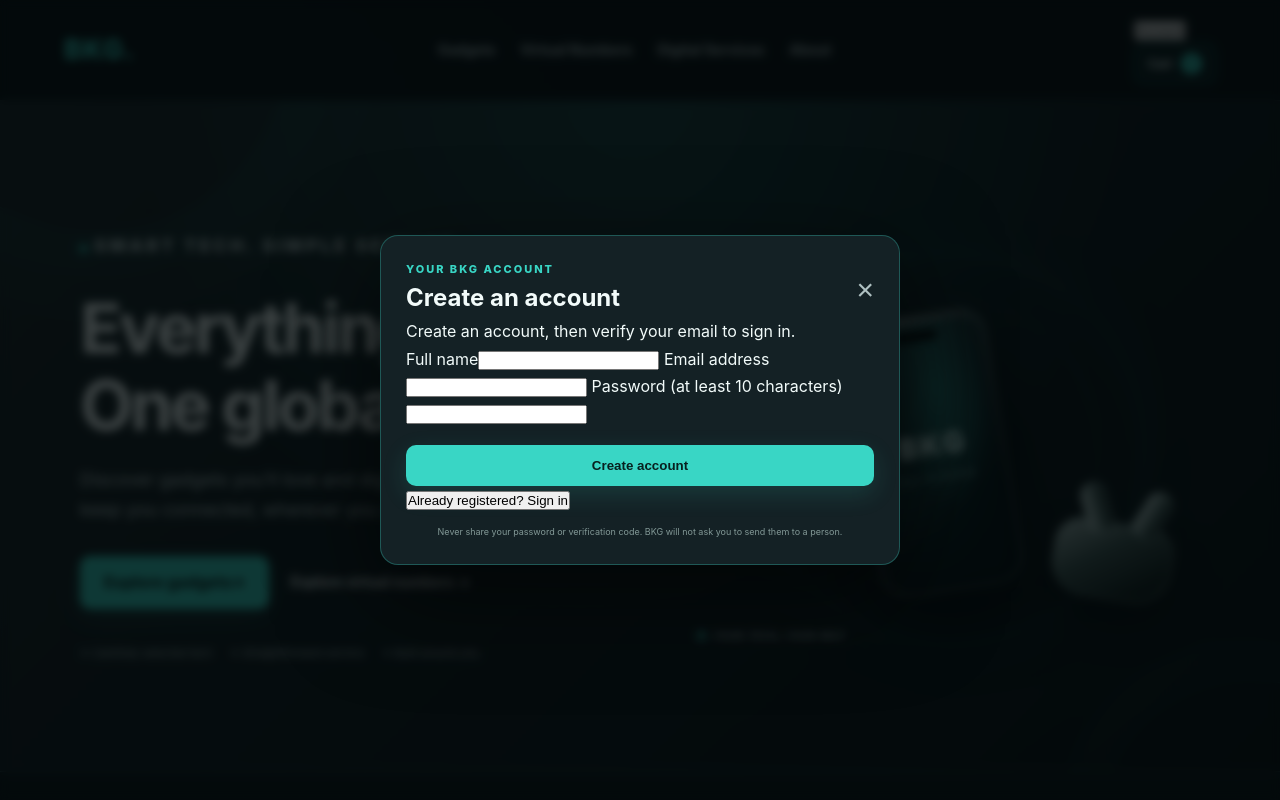
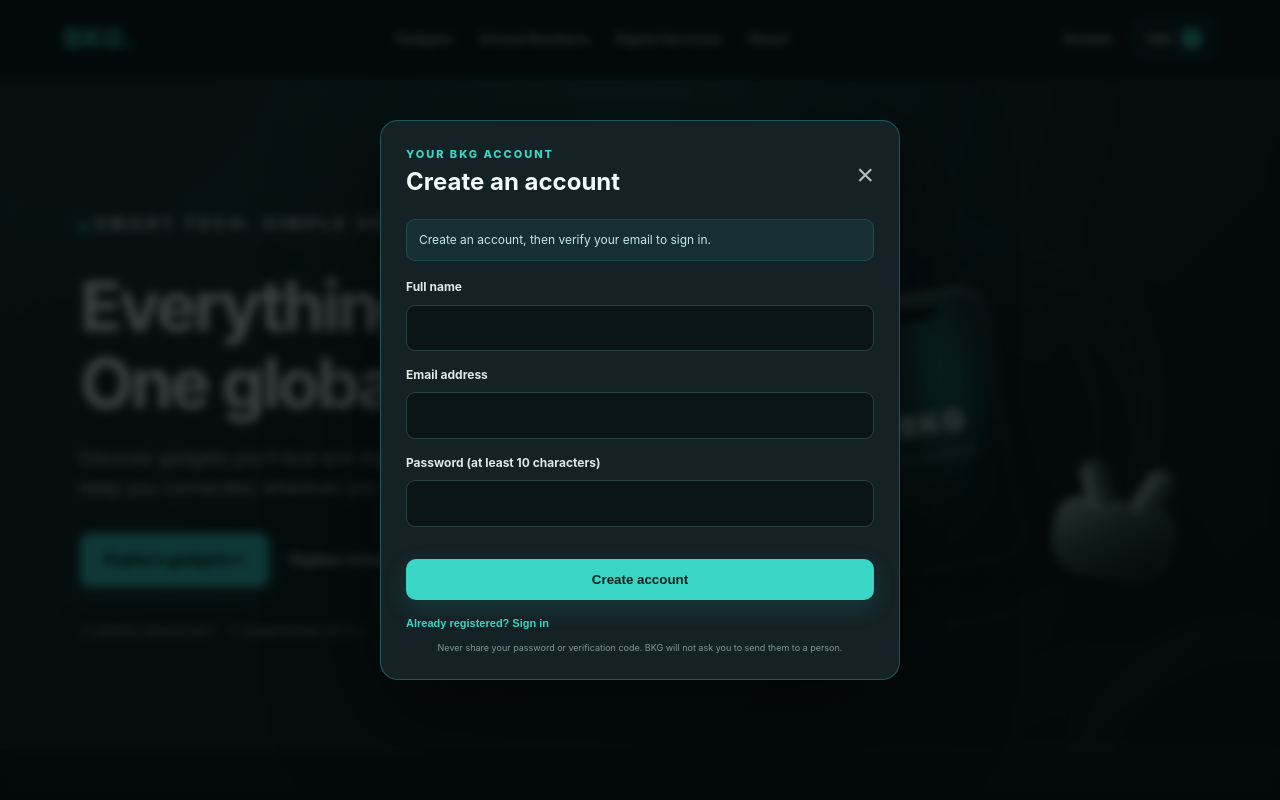
Before and after one commit to workingskayykayy-ctrl/big-kayy-global, a website: page index.html in a window 1280 px wide. Both pictures are taken after a click on the button "Account". Shown: the top 800 px of the page. Drawn offline with Linux system fonts and the light colour scheme.

Commit message:
Style BKG customer account and verification forms

```diff
--- a/style.css
+++ b/style.css
@@ -168,3 +168,19 @@
 @media(max-width:900px) { .hero { grid-template-columns:1fr .75fr; }.hero-art { min-height:320px; }.product-grid { grid-template-columns:repeat(2,minmax(0,1fr)); }.virtual-section { gap:25px;padding:28px; }.benefit-strip>div { padding:15px 12px; }.benefit-strip strong { font-size:11px; } }
 @media(max-width:650px) { .hero { grid-template-columns:1fr; text-align:center; padding:68px 22px 38px; }.hero h1 { font-size:clamp(2.6rem,11vw,4rem); }.hero p { margin-left:auto;margin-right:auto; }.hero-actions,.hero-trust { justify-content:center; }.hero-art { min-height:290px;max-width:390px;width:100%;margin:0 auto; }.device-phone { transform:rotate(-9deg) translate(-10px,0) scale(.86); }.device-earbuds { transform:rotate(9deg) scale(.85);right:0; }.art-label { left:8%; }.benefit-strip { grid-template-columns:1fr;margin-bottom:55px; }.benefit-strip>div { border-right:0;border-bottom:1px solid var(--border);padding:13px 18px; }.benefit-strip>div:last-child { border-bottom:0; }.section-heading { display:block; }.section-heading>p { margin-top:13px; }.product-grid { grid-template-columns:repeat(2,minmax(0,1fr));gap:12px; }.product-visual { height:155px; }.product-info { padding:14px; }.product-info h3 { font-size:16px; }.product-info>p:not(.product-category) { min-height:76px;font-size:11px; }.outline-button { font-size:10px;padding:10px 8px; }.virtual-section { grid-template-columns:1fr;margin:55px 0;padding:23px 18px; }.service-grid { grid-template-columns:1fr; }.service-card p { min-height:0; }.about-section { grid-template-columns:1fr;gap:7px; }.about-mark { font-size:52px; }.contact-section { align-items:flex-start;flex-direction:column;padding:25px 20px; }footer { flex-direction:column;text-align:center;gap:8px; } }
 @media(max-width:380px) { .product-grid { grid-template-columns:1fr; }.product-visual { height:180px; }.product-info>p:not(.product-category) { min-height:0; }.hero-trust { font-size:10px; }.cart-actions { flex-direction:column; }.cart-actions button { width:100%; } }
+
+/* Account access and form feedback */
+.header-actions { display:flex;align-items:center;gap:9px; }
+.account-button { background:transparent;color:var(--text);border:1px solid var(--border);border-radius:10px;padding:9px 13px;font-size:12px;font-weight:750;cursor:pointer; }
+.account-button:hover { color:var(--accent);border-color:rgba(57,214,197,.45); }
+.account-form { display:grid;gap:14px;margin-top:16px; }
+.account-form label { display:grid;gap:7px;color:#dce9e7;font-size:12px;font-weight:750; }
+.account-form input { width:100%;min-width:0;background:#0b1417;border:1px solid rgba(124,190,187,.27);border-radius:9px;padding:12px;color:var(--text);font:inherit;font-weight:400;outline:none; }
+.account-form input:focus { border-color:var(--accent);box-shadow:0 0 0 3px rgba(57,214,197,.1); }
+.account-form [hidden],.account-alternatives [hidden] { display:none !important; }
+.account-alternatives { display:flex;justify-content:space-between;gap:12px;flex-wrap:wrap;margin-top:17px; }
+.account-alternatives button { background:transparent;border:0;color:var(--accent);font-size:11px;font-weight:750;cursor:pointer;text-align:left; }
+.form-status { background:rgba(57,214,197,.08);border:1px solid rgba(57,214,197,.18);border-radius:9px;padding:11px 12px;margin-top:16px;color:#c4e9e4;font-size:12px;line-height:1.5; }
+.form-status.error { color:#ffb4b4;background:rgba(255,80,80,.07);border-color:rgba(255,100,100,.25); }
+.account-form button:disabled { opacity:.6;cursor:wait; }
+@media(max-width:650px) { header { justify-content:space-between; } .header-actions { justify-content:center; } }
```
